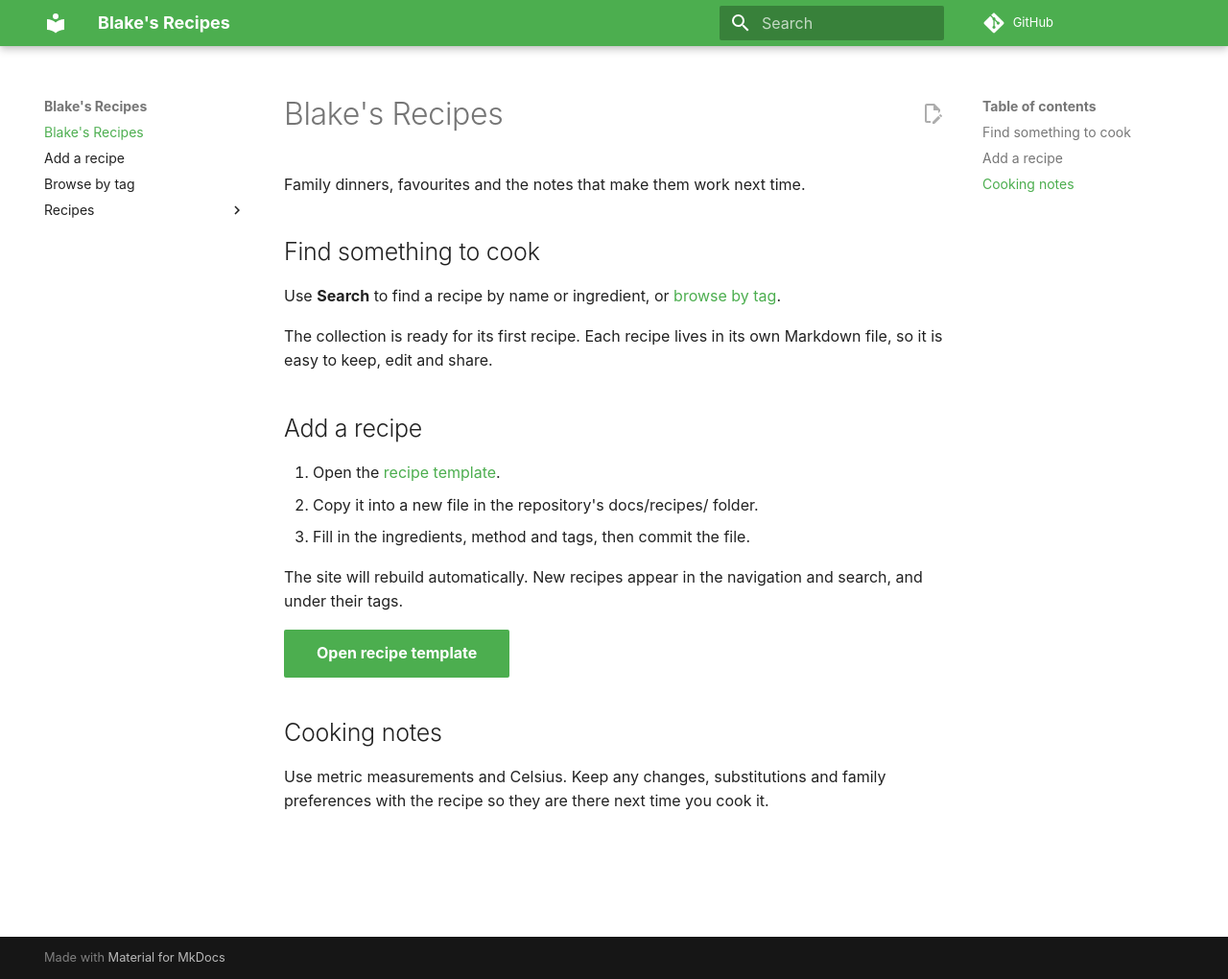
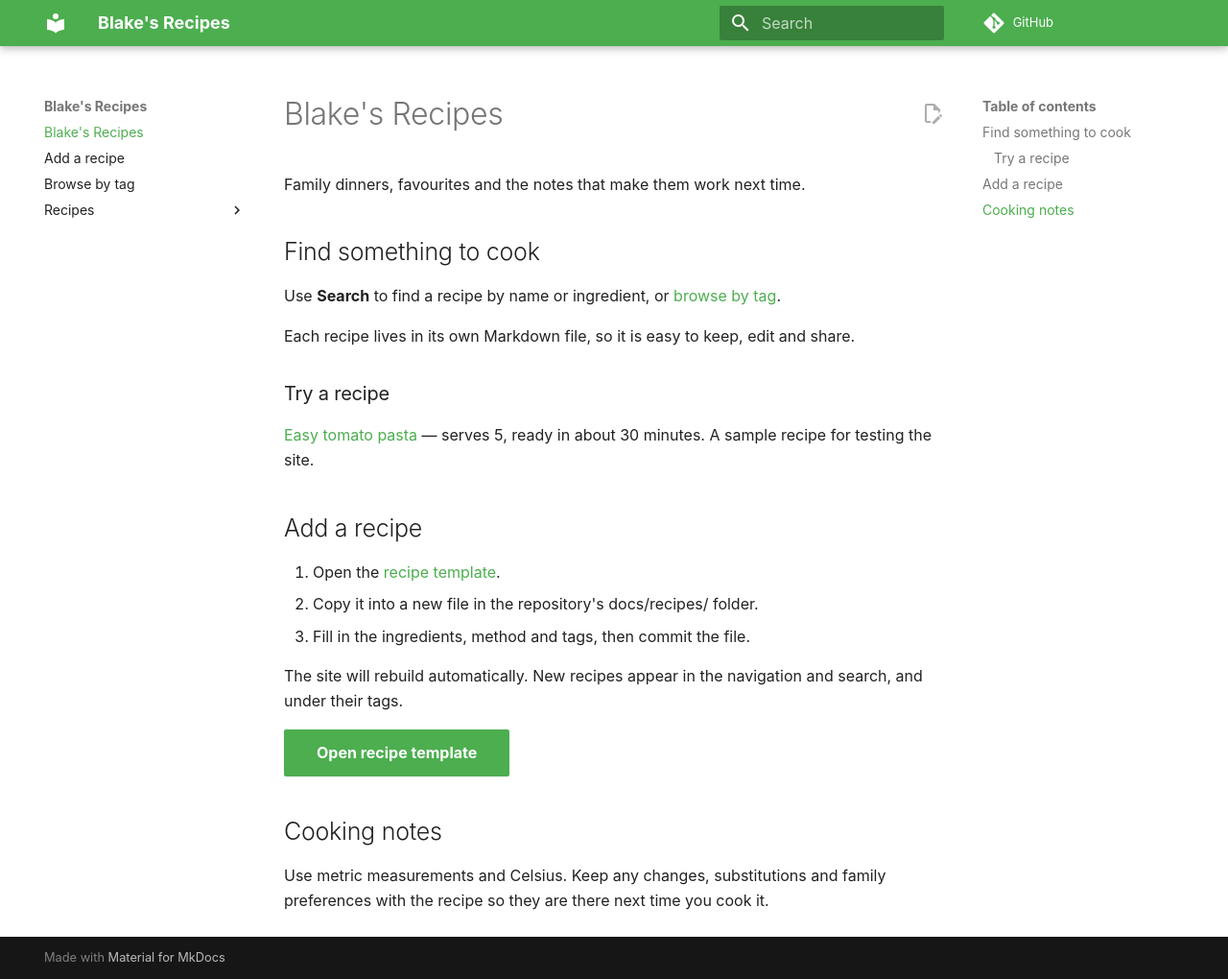
Before and after one commit to MrBlakie/Recipies, an MkDocs documentation site: the page built from docs/index.md, in a window 1280 px wide and 1020 px high. Shown: the whole window at 96% size. Built offline with MkDocs 1.6.1 and Material for MkDocs 9.7.7, drawn with Linux system fonts in a browser that asks for light colours; comment, search, counter and statistics services are not loaded.

Commit message:
Link sample recipe from home page
Added a section for trying a sample recipe.

```diff
--- a/docs/index.md
+++ b/docs/index.md
@@ -6,7 +6,11 @@ Family dinners, favourites and the notes that make them work next time.
 
 Use **Search** to find a recipe by name or ingredient, or [browse by tag](tags.md).
 
-The collection is ready for its first recipe. Each recipe lives in its own Markdown file, so it is easy to keep, edit and share.
+Each recipe lives in its own Markdown file, so it is easy to keep, edit and share.
+
+### Try a recipe
+
+[Easy tomato pasta](recipes/easy-tomato-pasta.md) — serves 5, ready in about 30 minutes. A sample recipe for testing the site.
 
 ## Add a recipe
 
```
